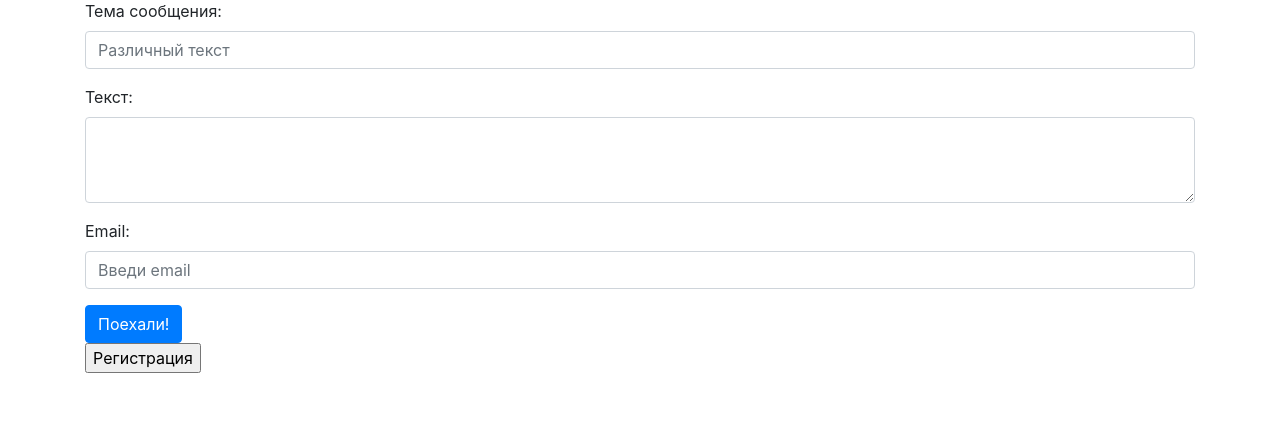
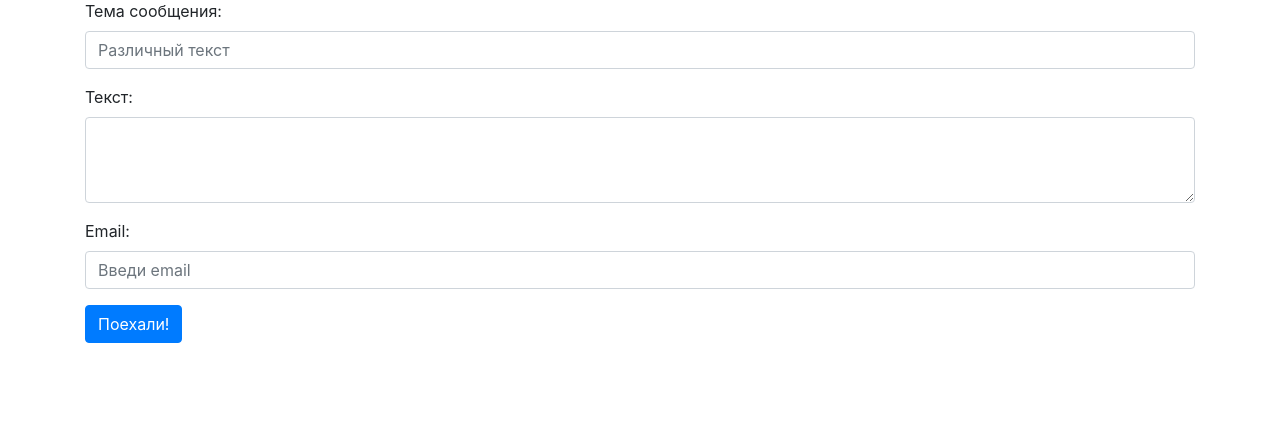
Before and after one commit to Dr0nx/adpp, a Python web app: template lesson_3/templates/contacts.html in a window 1280 px wide. Shown: the part 57-500 px from the top of the page. Run offline with Jinja, Linux system fonts and the light colour scheme; the template is opened without the code that fills it, so the values that code supplies are empty; some libraries are stand-ins or nearby versions.

Commit message:
Update contacts.html

```diff
--- a/lesson_3/templates/contacts.html
+++ b/lesson_3/templates/contacts.html
@@ -18,6 +18,5 @@
                placeholder="Введи email">
     </div>
     <button type="submit" class="btn btn-primary">Поехали!</button>
-    <div class="submit"><input type="submit" value="Регистрация" /></div>
 </form>
 {% endblock %}
```
